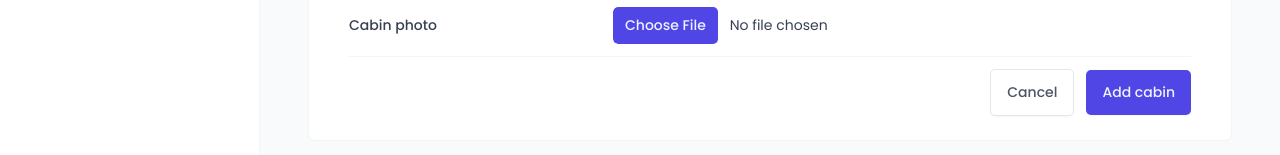
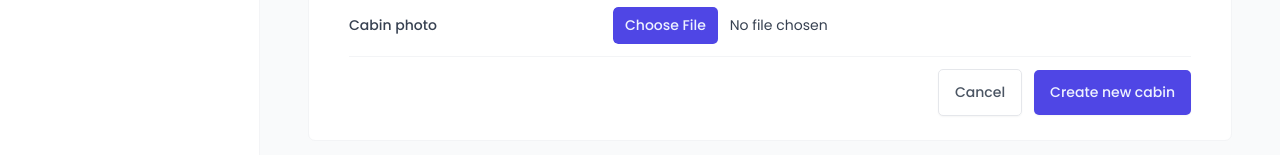
Before and after one commit to YousefAboschwaly/The-wild-oasis, a React (Vite) app: page /cabins in a window 1280 px wide. Both pictures are taken after a click on the button "Add new cabin". Shown: the part 691-846 px from the top of the page. Built offline with nearby package versions, Linux system fonts and the light colour scheme; no server answers; the database is empty; a web font is replaced by a local one.

Commit message:
Finish EditMode in the Form

```diff
--- a/src/features/cabins/CreateCabinForm.jsx
+++ b/src/features/cabins/CreateCabinForm.jsx
@@ -109,7 +109,7 @@ function CreateCabinForm({ cabinToEdit = {} }) {
           id="image"
           accept="image/*"
           {...register("image", {
-            required: "This field is required",
+            required: isEditMode ? false :"This field is required",
           })}
         />
       </FormRow>
@@ -119,7 +119,7 @@ function CreateCabinForm({ cabinToEdit = {} }) {
         <Button variation="secondary" type="reset">
           Cancel
         </Button>
-        <Button disabled={isCreating}>Add cabin</Button>
+        <Button disabled={isCreating}>{isEditMode? "Edit cabin": "Create new cabin"}</Button>
       </FormRow>
     </Form>
   );
```
